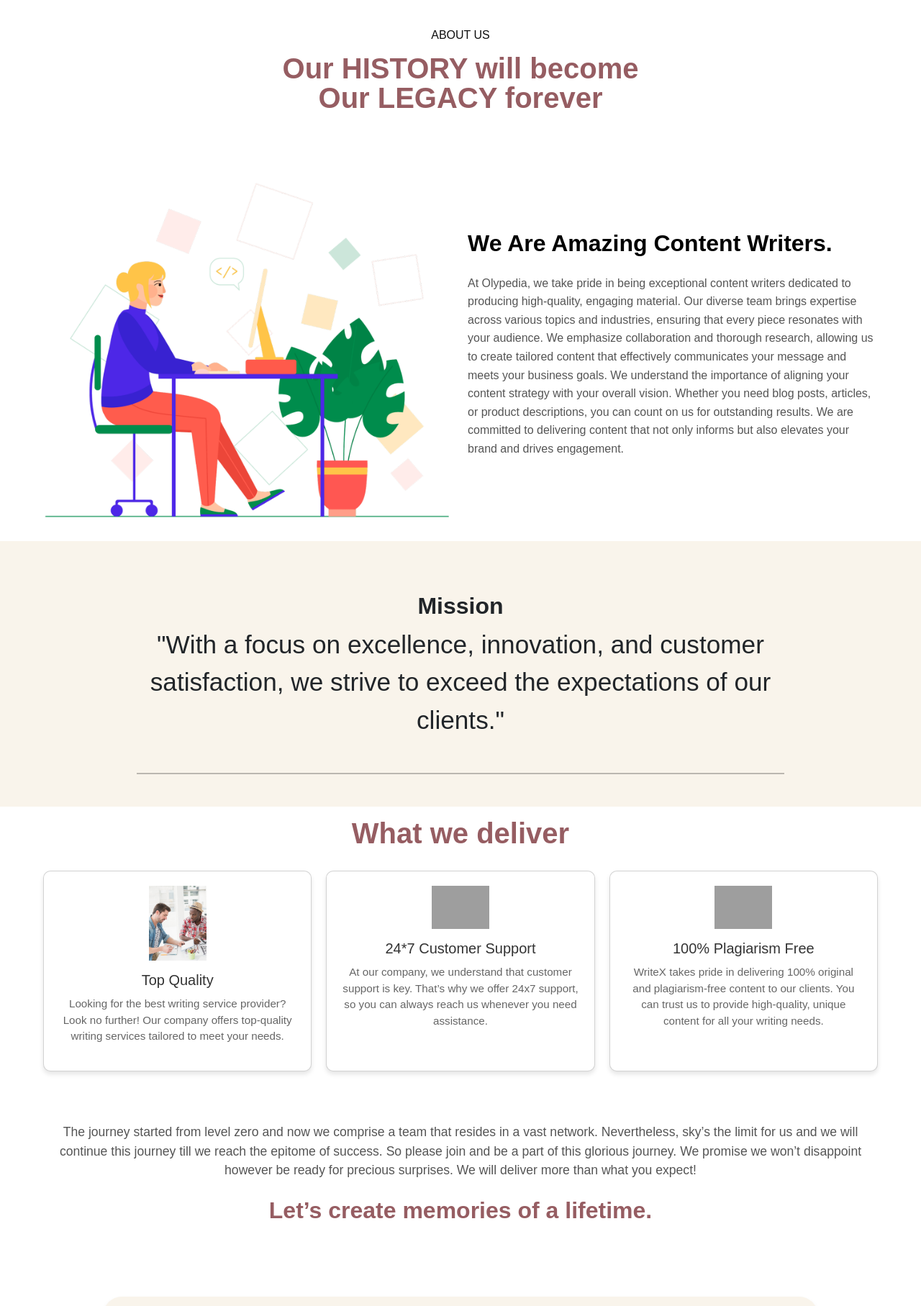
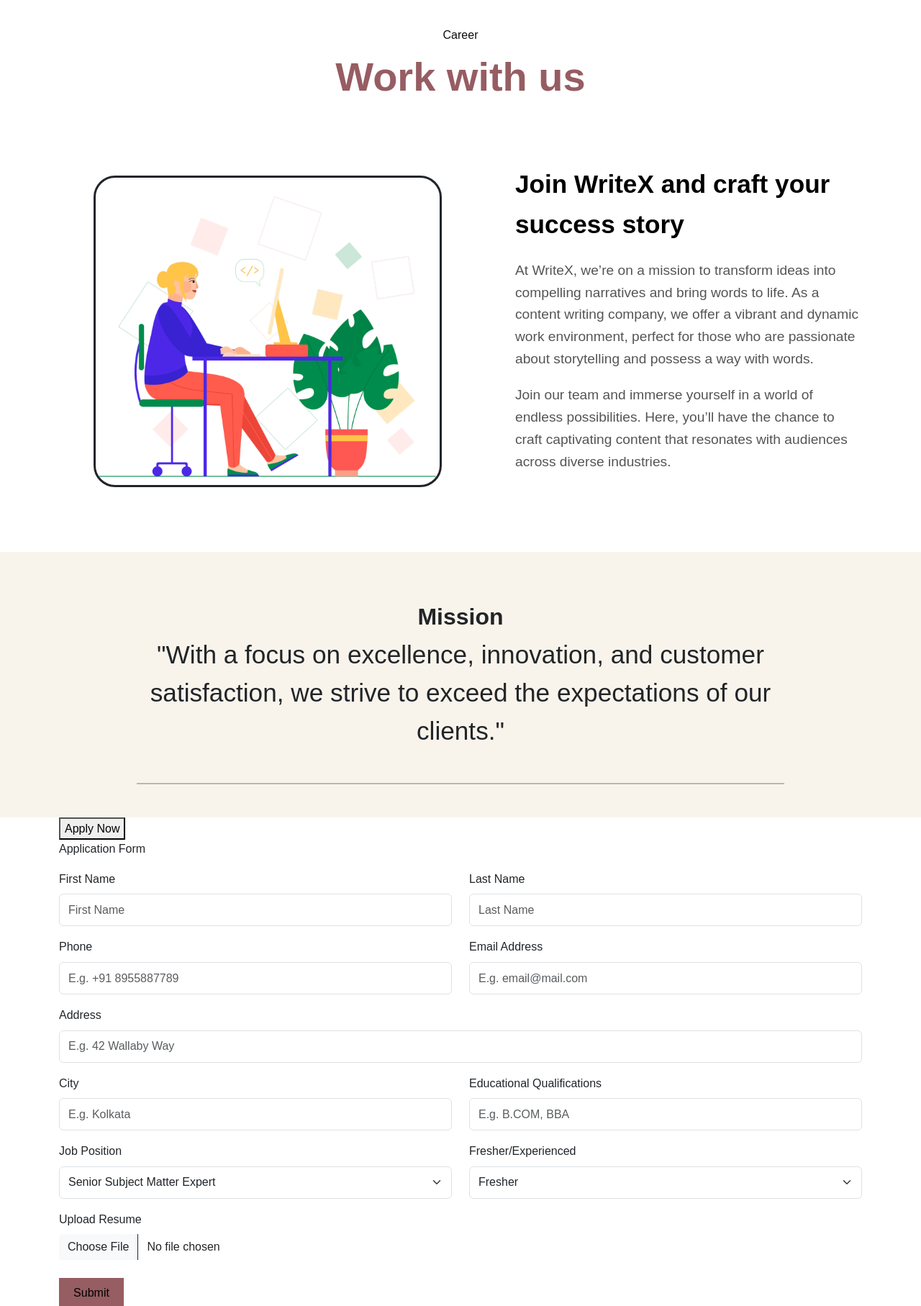
Before and after one commit to TeeWrath/Olypedia-web, a Django app: page /career/ in a window 1280 px wide. Shown: the part 142-1957 px from the top of the page at 72% size. Run offline with Django 5.2, Linux system fonts and the light colour scheme; some libraries are stand-ins or nearby versions; grey boxes are pictures that could not be loaded.

Commit message:
add for section in career page

```diff
--- a/main/templates/career.html
+++ b/main/templates/career.html
@@ -10,29 +10,25 @@
 {% block contant %}
 <body style="font-family: Arial, sans-serif; margin: 0; padding: 0; line-height: 1.6;background-color:#ffffff;">
     <section style="background-color: white;">
-        <h3 style="font-size: 1.0rem; color: #0e0e0e; text-align: center; margin-top: 3%;">ABOUT US</h3>
-            <h1 style="color: #965d62; text-align: center; font-weight: bolder; margin-top: 1%; font-size: 2.5rem;">Our HISTORY will become</h1>
-            <h1 style="color: #965d62; text-align: center; font-weight: bolder; font-size: 2.5rem; margin-top: -15px;">Our LEGACY forever</h1>
-
+        <h3 style="font-size: 1.0rem; color: #0e0e0e; text-align: center; font-size:1rem; margin-top: 3%;">Career</h3>
+            <h1 style="color: #965d62; text-align: center; font-weight: bolder; margin-top: 1.2%; font-size: 3.5rem;">Work with us</h1>
     </section>
 
 
     <!-- About Section -->
     <section style="display: flex; justify-content: center; align-items: center; margin: 20px auto; max-width: 1200px; padding: 0 20px;margin-top: 5%;background-color: white;">
           <!-- Image on the Left -->
-        <div style="flex: 1; text-align: center;">
-            <img src="{%static 'images/mobile-app.png'%}" alt="About Image" style="max-width: 100%; height: auto; border-radius: 10px;">
+        <div style="flex: 1; text-align: center; padding:70px; margin:-30px 12px 0 0;">
+            <img src="{%static 'images/mobile-app.png'%}" alt="About Image" style="max-width: 100%; height: auto; border-radius: 30px; border:solid">
         </div>
         <!-- Text on the Right -->
-        <div style="flex: 1; padding-left: 20px;">
+        <div style="flex: 1; padding:20px;">
 
-            <p style="margin-top: 10px; color: #000000; font-weight: bold;font-size: 2rem;">We Are Amazing Content Writers.</p>
-            <p style="margin-top: 15px; color: #555;">
-                At Olypedia, we take pride in being exceptional content writers dedicated to producing high-quality, engaging material. Our diverse team brings expertise across various topics and industries, ensuring that every piece resonates with your audience.
+            <p style="margin-top: -50px; color: #000000; font-weight: bold;font-size: 2.2rem;">Join WriteX and craft your success story</p>
+            <p style="margin-top: 20px; color: #555;font-size: 1.2rem;">
+              At WriteX, we’re on a mission to transform ideas into compelling narratives and bring words to life. As a content writing company, we offer a vibrant and dynamic work environment, perfect for those who are passionate about storytelling and possess a way with words.</p>
+            <p style="margin-top: 20px; color: #555;font-size: 1.2rem;">Join our team and immerse yourself in a world of endless possibilities. Here, you’ll have the chance to craft captivating content that resonates with audiences across diverse industries.</p>
 
-                We emphasize collaboration and thorough research, allowing us to create tailored content that effectively communicates your message and meets your business goals. We understand the importance of aligning your content strategy with your overall vision.
-
-                Whether you need blog posts, articles, or product descriptions, you can count on us for outstanding results. We are committed to delivering content that not only informs but also elevates your brand and drives engagement.</p>
         </div>
     </section>
     <div style="background-color:  #f9f4eb; text-align: center; padding: 2% 6%;">
@@ -44,10 +40,96 @@
         <br>
         <hr style="width: 900px; margin: 20px auto; border: 0; border-top: 2px solid #000000;">
     </div>
-    <div>
-        <h1 style="color: #965d62; text-align: center; font-weight: bolder; margin-top: 1%; font-size: 2.5rem;">What we deliver</h1>
+
+<!-- form section-->
+<div class="container">
+  <!-- Button -->
+  <button class="apply-btn">Apply Now</button>
+
+  <!-- Header -->
+  <div class="custom-header">
+      Application Form
+  </div>
+</div>
+
+
+<div class="container mt-3">
+  <div></div>
+  <form>
+    <div class="row mb-3">
+      <div class="col-md-6">
+        <label for="firstName" class="form-label">First Name</label>
+        <input type="text" class="form-control" id="firstName" placeholder="First Name" style="height:45px">
+      </div>
+      <div class="col-md-6">
+        <label for="lastName" class="form-label">Last Name</label>
+        <input type="text" class="form-control" id="lastName" placeholder="Last Name" style="height:45px">
+      </div>
     </div>
 
+    <div class="row mb-3">
+      <div class="col-md-6">
+        <label for="phone" class="form-label" >Phone</label>
+        <input type="text" class="form-control" id="phone" placeholder="E.g. +91 8955887789" style="height:45px">
+      </div>
+      <div class="col-md-6">
+        <label for="email" class="form-label">Email Address</label>
+        <input type="email" class="form-control" id="email" placeholder="E.g. email@mail.com" style="height:45px">
+      </div>
+    </div>
+
+    <div class="row mb-3">
+      <div class="col-md-12">
+        <label for="address" class="form-label">Address</label>
+        <input type="text" class="form-control" id="address" placeholder="E.g. 42 Wallaby Way" style="height:45px;width:100%">
+      </div>
+    </div>
+
+    <div class="row mb-3">
+      <div class="col-md-6">
+        <label for="city" class="form-label" >City</label>
+        <input type="text" class="form-control" id="city" placeholder="E.g. Kolkata" style="height:45px;">
+      </div>
+      <div class="col-md-6">
+        <label for="qualification" class="form-label">Educational Qualifications</label>
+        <input type="text" class="form-control" id="qualification" placeholder="E.g. B.COM, BBA" style="height:45px;">
+      </div>
+    </div>
+
+    <div class="row mb-3">
+      <div class="col-md-6">
+        <label for="jobPosition" class="form-label">Job Position</label>
+        <select class="form-select" id="jobPosition" style="height:45px">
+          <option selected>Senior Subject Matter Expert</option>
+          <option>Business Development Associate</option>
+        </select>
+      </div>
+      <div class="col-md-6">
+        <label for="experience" class="form-label">Fresher/Experienced</label>
+        <select class="form-select" id="experience" style="height:45px">
+          <option selected>Fresher</option>
+          <option>Experienced</option>
+        </select>
+      </div>
+    </div>
+
+    <div class="mb-3">
+      <label for="resume" class="form-label">Upload Resume</label>
+      <input type="file" class="form-control" id="resume" style="height:45px;border:none;">
+    </div>
+
+    <div>
+      <button type="submit" style="background-color:#965d62;height:40px;width:90px;padding:5px;border:none;">Submit</button>
+    </div>
+  </form>
+</div>
+
+<!--card-->
+<div>
+  <h1 style="color: #965d62; text-align: center; font-weight: bolder; margin:2% 0 2% 0; font-size: 2.7rem;">
+    Why work at WriteX
+    </h1>
+</div>
     <div class="card-grid">
         <div class="card">
           <img src="{%static 'images/about-project.jpg'%}" alt="Top Quality" class="card-image">
@@ -67,18 +149,16 @@
       </div>
       <div style="margin: 4% 5%; text-align: center;">
         <h3 style="margin: 0 auto; max-width: 1200px; line-height: 1.5; word-wrap: break-word;font-size: 1.1rem; color: #555;">
-            The journey started from level zero and now we comprise a team that resides in a vast network.
-             Nevertheless, sky’s the limit for us and we will continue this journey till we reach the epitome of success.
-              So please join and be a part of this glorious journey. We promise we won’t disappoint however be ready for precious surprises. We will deliver more than what you expect!
+          The journey started from level zero and now we comprise a team that resides in a vast network. Nevertheless, sky’s the limit for us and we will continue this journey till we reach the epitome of success. So please join and be a part of this glorious journey. We promise we won’t disappoint however be ready for precious surprises. We will deliver more than what you expect!
         </h3>
-        <h3 style="color: #965d62; text-align: center; font-weight: bolder; margin-top: 2%; font-size: 2rem;">Let’s create memories of a lifetime.</h3>
       </div>
         <!-- Mission Section -->
          <div style="text-align: center;">
             <section class="mission">
                 <div class="mission-box">
-                  <h2>Our mission is your success</h2>
+                  <h2>Let’s create success together</h2>
                   <p>Team Writex</p>
+                  <a href=""><button style="color: #f9f4eb;background:rgb(30, 30, 30);font-weight: bold;font-size:1.2rem; height: 60px; width:180px;border-radius: 30px;">Contact HR</button></a>
                 </div>
               </section>
 
@@ -119,3 +199,20 @@
 
 </body>
 {% endblock %}
+
+{% block script %}
+<script>// Get the button and the div element
+  const showButton = document.getElementById('showButton');
+  const dataDiv = document.getElementById('dataDiv');
+
+  // Add an event listener to the button
+  showButton.addEventListener('click', function() {
+      // Toggle the display property of the div
+      if (dataDiv.style.display === "none") {
+          dataDiv.style.display = "block"; // Show the div
+      } else {
+          dataDiv.style.display = "none"; // Hide the div
+      }
+  });
+  </script>
+{% endblock script %}
--- a/main/templates/layout.html
+++ b/main/templates/layout.html
@@ -108,5 +108,7 @@
       </div>
   </footer>
     {% endblock  %}
+    {% block script  %}
     <script src="https://stackpath.bootstrapcdn.com/bootstrap/4.5.2/js/bootstrap.min.js"></script>
+    {% endblock  %}
 </body>
```
Also changed, not shown: main/static/career.css (+19 -1 lines), main/static/home.css (+34 -3 lines), main/templates/home.html (+14 -9 lines), main/static/services.css (added).
